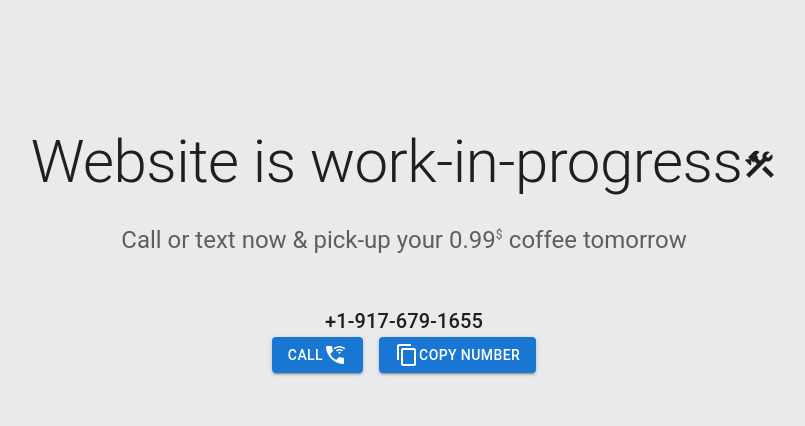
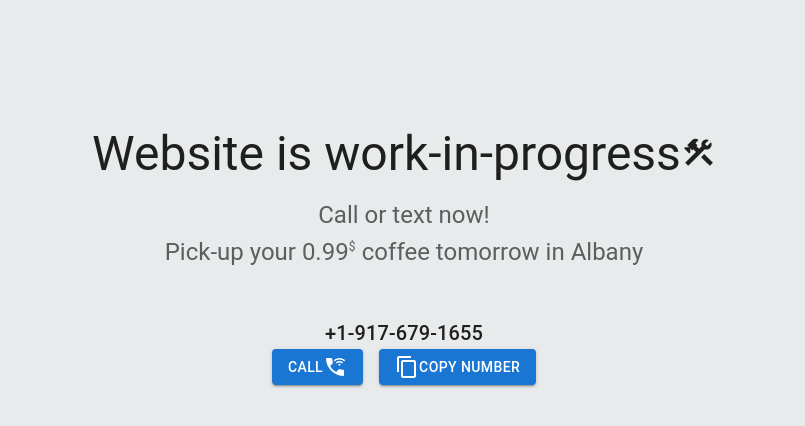
Before and after one commit to JSsquare/calppucino, a Next.js app: page / in a window 1280 px wide. Shown: the top 426 px of the page, without its empty margins (236-1041 px from the left). Built offline with nearby package versions, Linux system fonts and the light colour scheme; no server answers.

Commit message:
Changing subtext Nov20

```diff
--- a/components/WorkInProgress.tsx
+++ b/components/WorkInProgress.tsx
@@ -31,7 +31,7 @@ const WorkInProgress = () => {
         <WIPContainer>
         <Typography
           component="h1"
-          variant="h2"
+          variant="h3"
           align="center"
           color="text.primary"
           gutterBottom
@@ -40,7 +40,7 @@ const WorkInProgress = () => {
           <ConstructionIcon fontSize="large"/>
         </Typography>
         <Typography variant="h5" align="center" color="text.secondary" component="p" gutterBottom>
-          Call or text now & pick-up your 0.99<sup><Typography variant="caption">$</Typography></sup> coffee tomorrow
+          Call or text now! <br/> Pick-up your 0.99<sup><Typography variant="caption">$</Typography></sup> coffee tomorrow in Albany
         </Typography>
 
         <Typography
```
